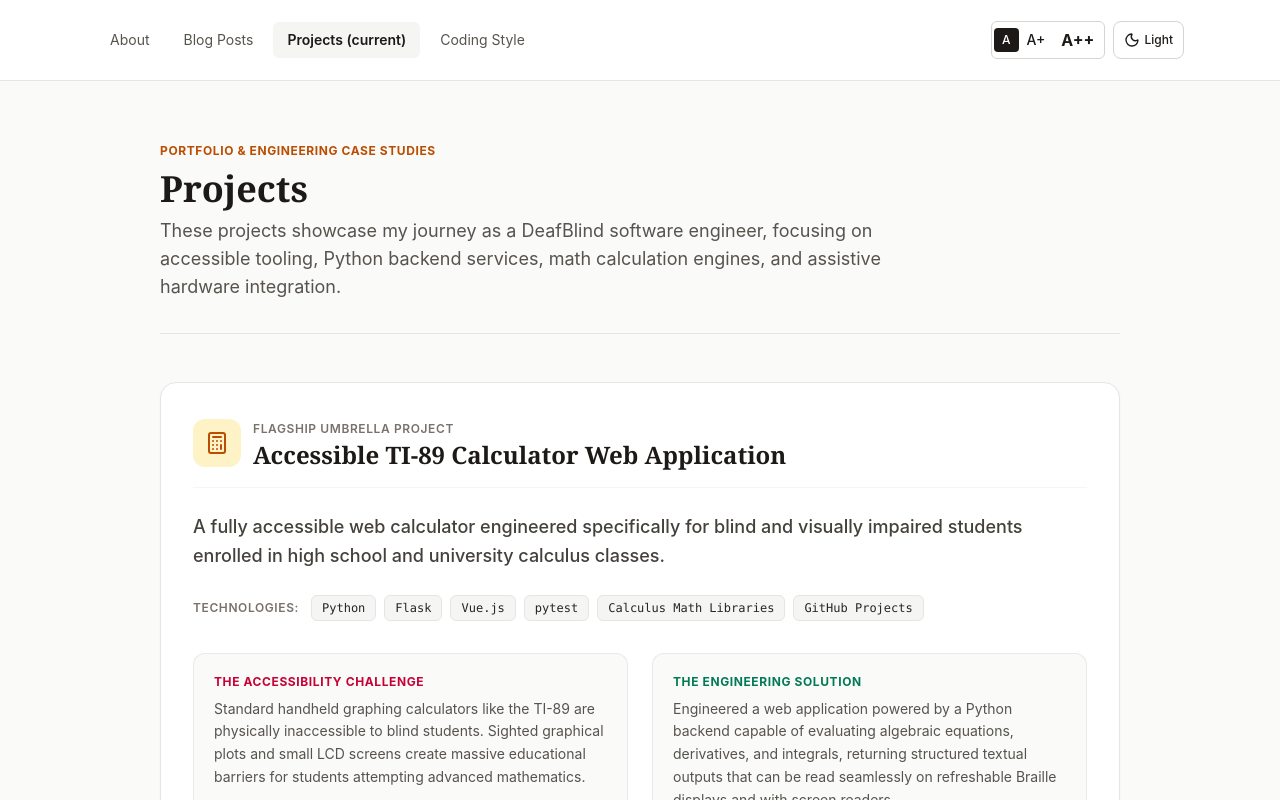
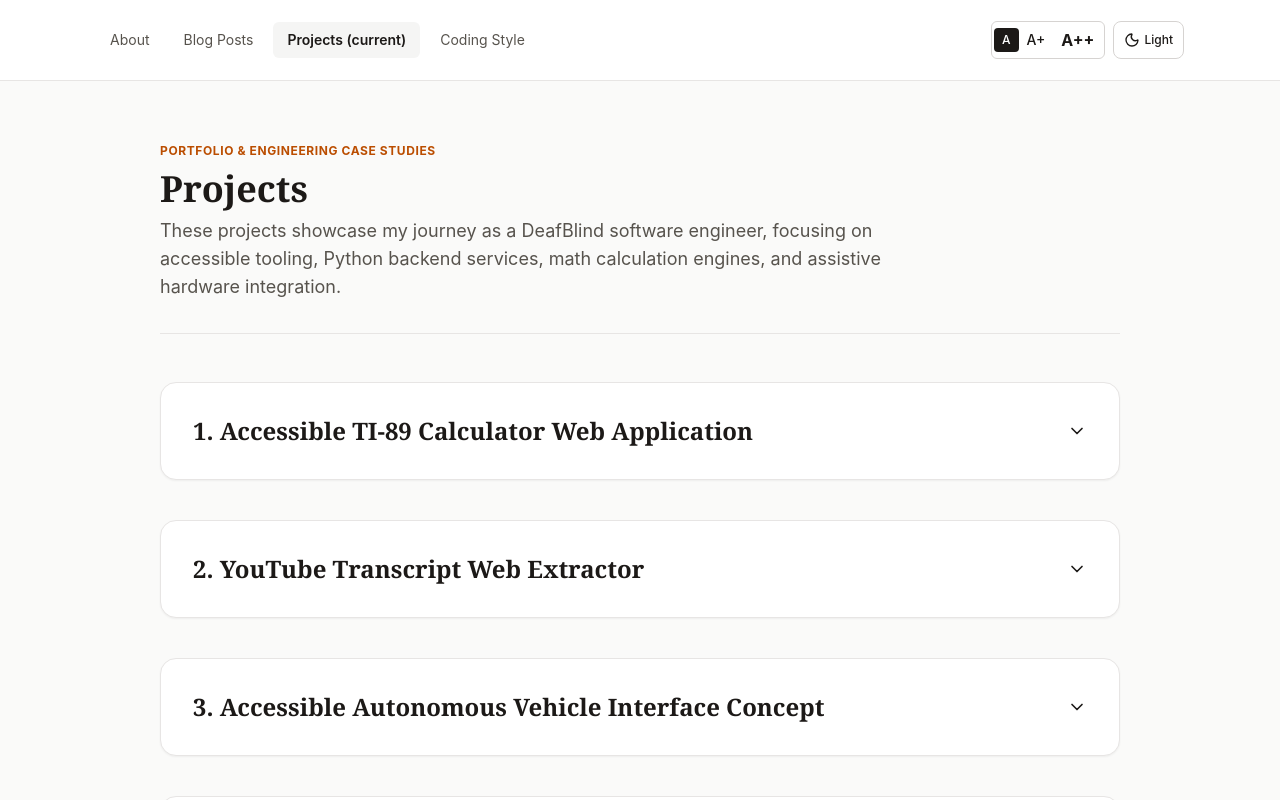
Before and after one commit to mtigzoe/portfolio, a Next.js app: page /projects in a window 1280 px wide. Shown: the top 800 px of the page. Built offline with nearby package versions, Linux system fonts and the light colour scheme.

Commit message:
Add numbered expandable projects and remove article regions

```diff
--- a/app/projects/page.tsx
+++ b/app/projects/page.tsx
@@ -1,4 +1,5 @@
 import React from 'react';
+import { ProjectDisclosure } from '@/components/ProjectDisclosure';
 import { Metadata } from 'next';
 import {
   Calculator,
@@ -100,30 +101,10 @@ export default function ProjectsPage() {
 
       {/* Projects List */}
       <div className="space-y-10">
-        {projects.map((proj) => {
-          const Icon = proj.icon;
+        {projects.map((proj, index) => {
           return (
-            <article
-              key={proj.id}
-              id={`project-${proj.id}`}
-              className="rounded-2xl border border-stone-200 dark:border-zinc-800 bg-white dark:bg-zinc-900 p-6 sm:p-8 space-y-6 shadow-xs"
-            >
-              {/* Top Banner */}
-              <div className="flex flex-col sm:flex-row sm:items-center justify-between gap-4 border-b border-stone-100 dark:border-zinc-800 pb-4">
-                <div className="flex items-center gap-3">
-                  <div className={`w-12 h-12 rounded-xl flex items-center justify-center shrink-0 ${proj.color}`}>
-                    <Icon className="w-6 h-6" aria-hidden="true" />
-                  </div>
-                  <div>
-                    <span className="text-xs font-semibold uppercase tracking-wider text-stone-500 dark:text-zinc-400">
-                      {proj.category}
-                    </span>
-                    <h2 className="text-xl sm:text-2xl font-serif font-bold text-stone-900 dark:text-zinc-100">
-                      {proj.title}
-                    </h2>
-                  </div>
-                </div>
-              </div>
+            <ProjectDisclosure key={proj.id} id={proj.id} title={proj.title} number={index + 1}>
+              <p className="text-sm font-semibold text-stone-500 dark:text-zinc-400">{proj.category}</p>
 
               {/* Summary */}
               <p className="text-base sm:text-lg text-stone-700 dark:text-zinc-300 leading-relaxed font-medium">
@@ -166,7 +147,7 @@ export default function ProjectsPage() {
                 </div>
               </div>
 
-            </article>
+            </ProjectDisclosure>
           );
         })}
       </div>
--- /dev/null
+++ b/components/ProjectDisclosure.tsx
@@ -0,0 +1,30 @@
+'use client';
+
+import { useState, type ReactNode } from 'react';
+import { ChevronDown } from 'lucide-react';
+
+export function ProjectDisclosure({
+  id, title, number, children,
+}: { id: string; title: string; number: number; children: ReactNode }) {
+  const [expanded, setExpanded] = useState(false);
+  const panelId = `project-details-${id}`;
+  return (
+    <div id={`project-${id}`} className="rounded-2xl border border-stone-200 dark:border-zinc-800 bg-white dark:bg-zinc-900 p-6 sm:p-8 shadow-xs">
+      <h2 className="text-xl sm:text-2xl font-serif font-bold text-stone-900 dark:text-zinc-100">
+        <button
+          type="button"
+          aria-expanded={expanded}
+          aria-controls={panelId}
+          onClick={() => setExpanded((value) => !value)}
+          className="w-full flex items-center justify-between gap-4 text-left rounded focus-visible:outline focus-visible:outline-2 focus-visible:outline-offset-4 focus-visible:outline-amber-600"
+        >
+          <span>{number}. {title}</span>
+          <ChevronDown aria-hidden="true" className={`w-5 h-5 shrink-0 transition-transform ${expanded ? 'rotate-180' : ''}`} />
+        </button>
+      </h2>
+      <div id={panelId} hidden={!expanded}>
+        <div className="space-y-6 pt-6">{children}</div>
+      </div>
+    </div>
+  );
+}
```
